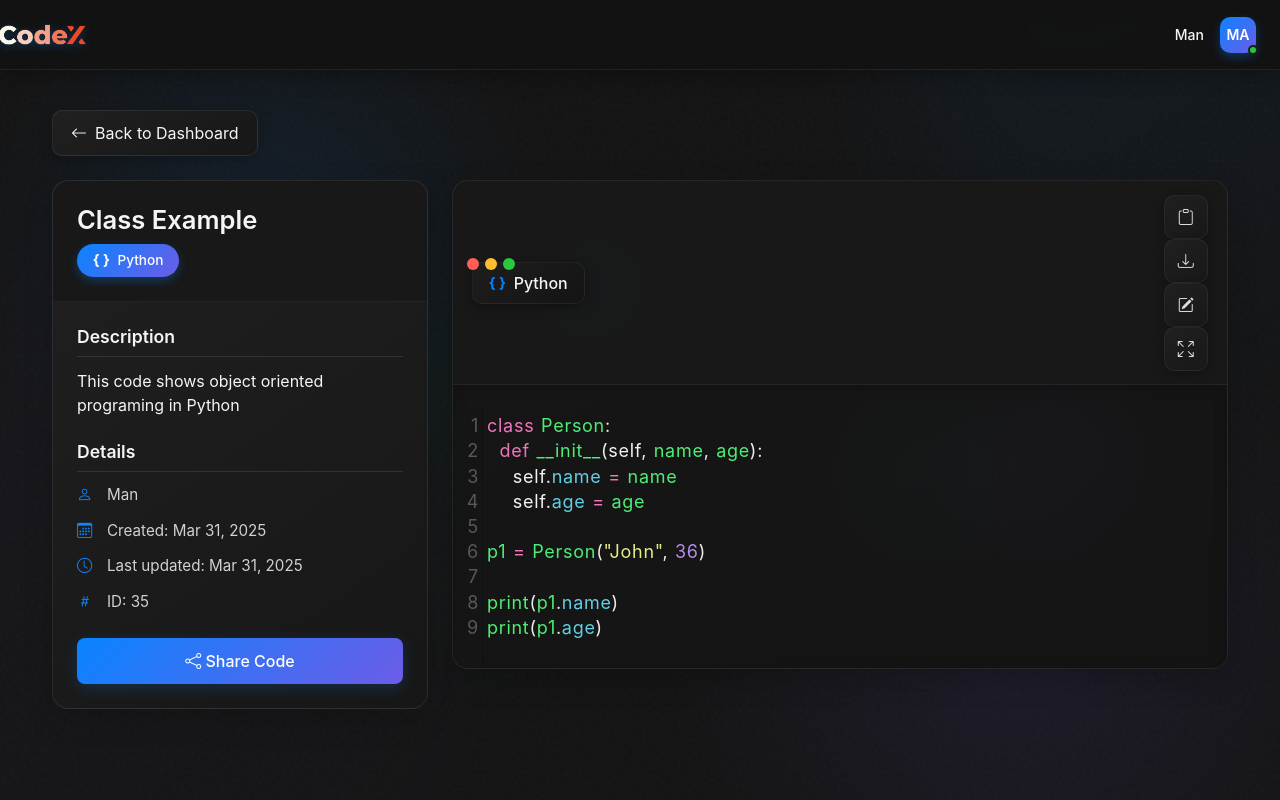
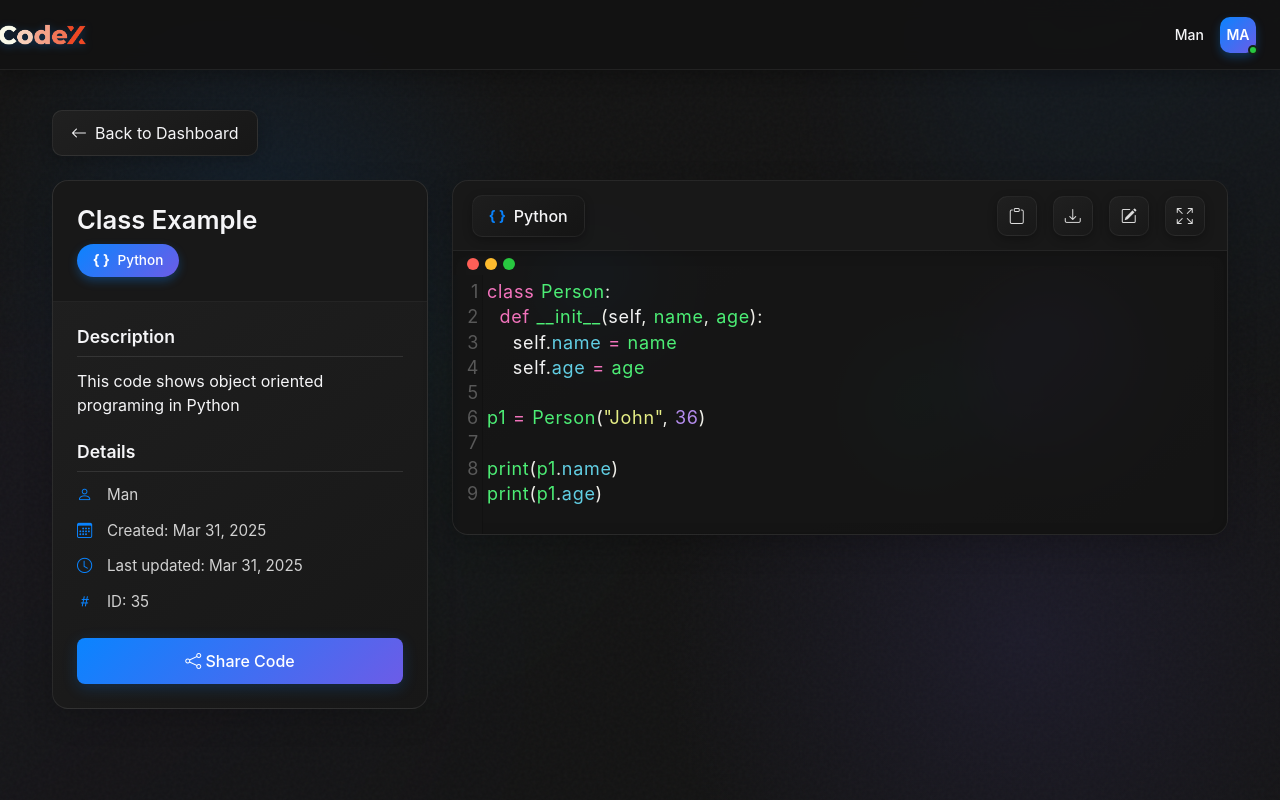
Before and after one commit to Manvadariya/codex-deploy, a Django app: page /core/code/35/ in a window 1280 px wide. Run offline with Django 4.2, Linux system fonts and the light colour scheme; a user stored in the database is signed in; data comes from the database, SQL or seed files in the repository; some libraries are stand-ins or nearby versions; some web fonts are replaced.

Commit message:
fix button ui

```diff
--- a/CodeX/static/css/code_detail.css
+++ b/CodeX/static/css/code_detail.css
@@ -263,6 +263,19 @@
     z-index: 2;
 }
 
+.header-left {
+    display: flex;
+    align-items: center;
+    gap: 15px;
+}
+
+.code-toolbar {
+    display: flex;
+    align-items: center;
+    gap: 10px;
+    flex-direction: row;
+}
+
 /* Enhanced language badge */
 .language-name {
     color: var(--text-color);
@@ -277,6 +290,7 @@
     border: 1px solid rgba(255, 255, 255, 0.05);
     position: relative;
     overflow: hidden;
+    flex-shrink: 0;
 }
 
 .language-name::before {
@@ -307,8 +321,8 @@
 .version-selector {
     display: flex;
     align-items: center;
-    margin-left: 15px;
     position: relative;
+    flex-shrink: 0;
 }
 
 .version-label {
@@ -414,8 +428,8 @@
 }
 
 .btn-icon {
-    width: 44px;
-    height: 44px;
+    width: 40px;
+    height: 40px;
     border-radius: 10px;
     display: flex;
     align-items: center;
@@ -428,6 +442,7 @@
     position: relative;
     overflow: hidden;
     box-shadow: 0 3px 10px rgba(0, 0, 0, 0.3);
+    margin: 0 3px;
 }
 
 .btn-icon::before {
--- a/CodeX/templates/code_detail.html
+++ b/CodeX/templates/code_detail.html
@@ -131,9 +131,11 @@
                         </div>
 
                         <div class="code-header">
-                            <div class="language-name">
-                                <span class="language-icon">{ }</span>
-                                {{ snippet.language|capfirst }}
+                            <div class="header-left">
+                                <div class="language-name">
+                                    <span class="language-icon">{ }</span>
+                                    {{ snippet.language|capfirst }}
+                                </div>
 
                                 {% if versions %}
                                 <div class="version-selector">
```
